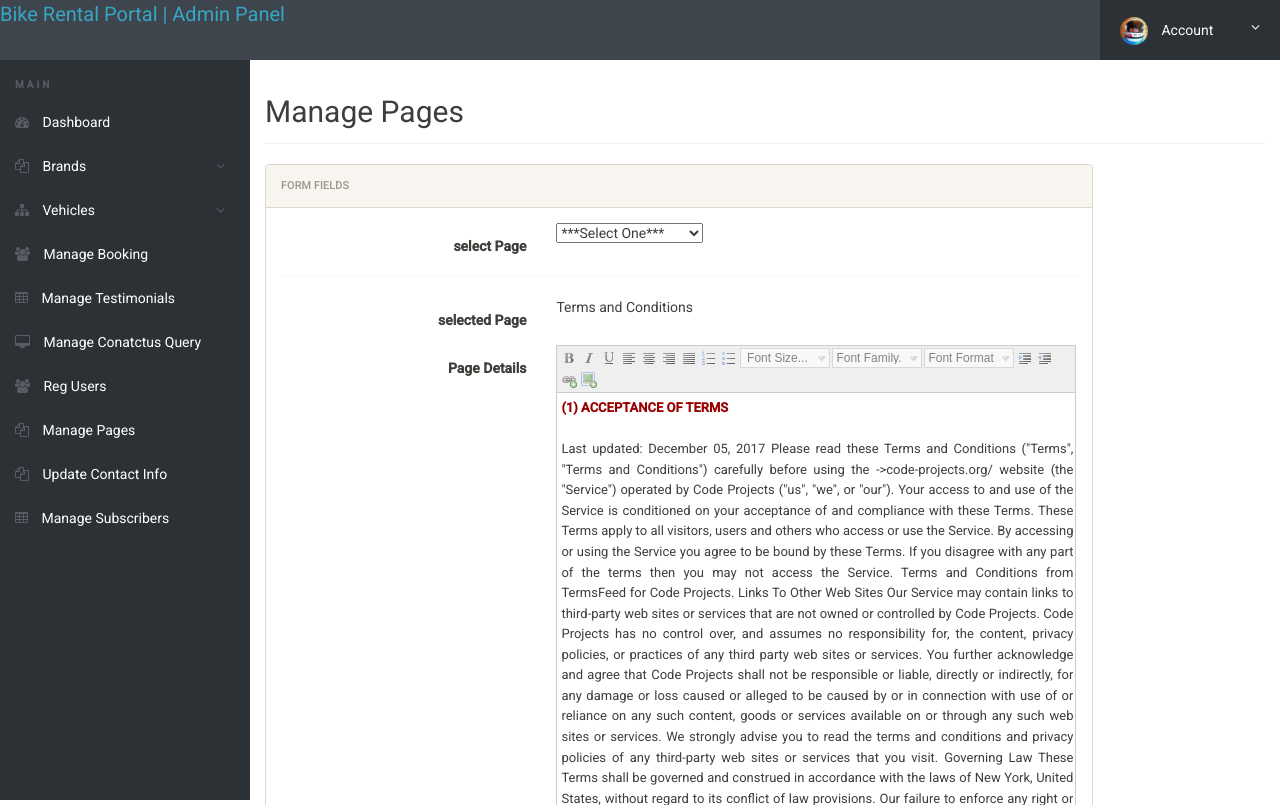
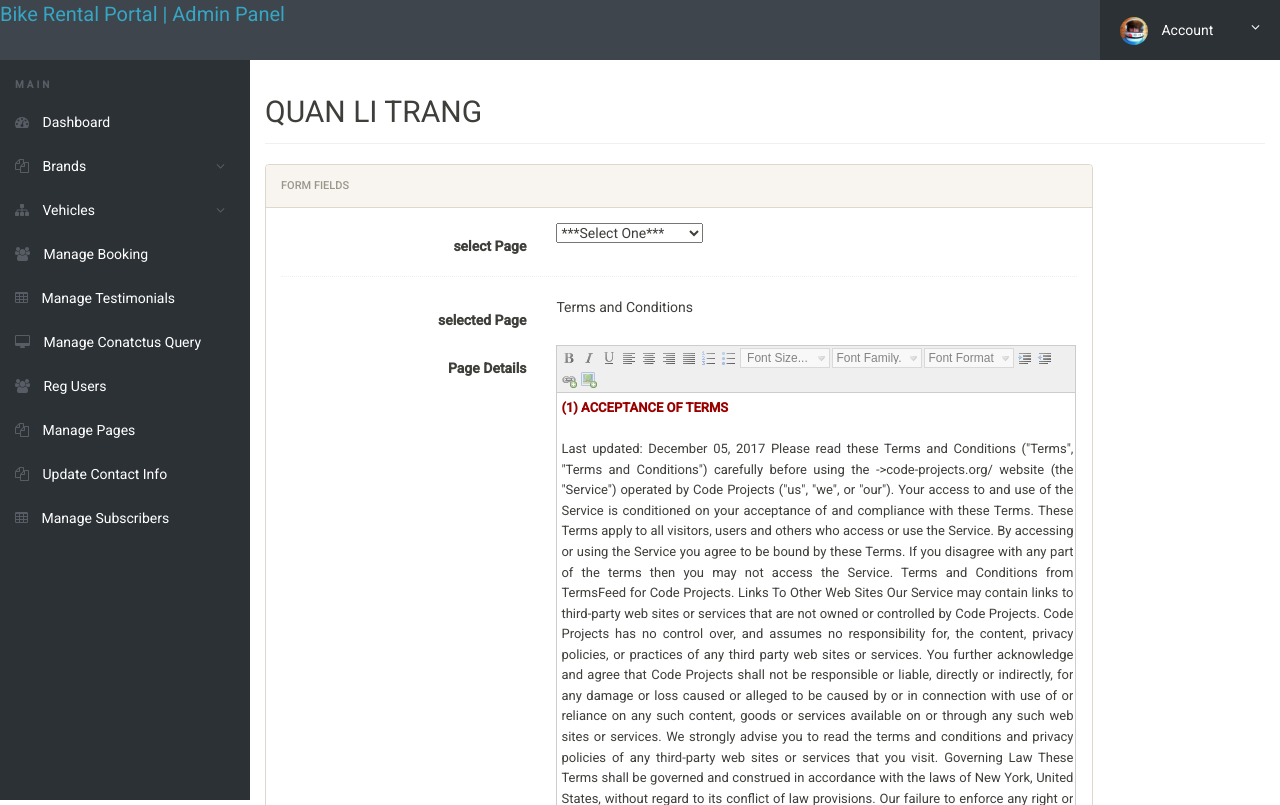
Before and after one commit to leeking29081994/bikerenta, a PHP site: page /admin/manage-pages.php?type=terms in a window 1280 px wide. Shown: the top 805 px of the page. Run offline with PHP 8.4, Linux system fonts and the light colour scheme; a user stored in the database is signed in; data comes from the database, SQL or seed files in the repository; data that the repository does not hold is empty.

Commit message:
fixbug39

```diff
--- a/admin/manage-pages.php
+++ b/admin/manage-pages.php
@@ -119,7 +119,7 @@ function MM_jumpMenu(targ,selObj,restore){ //v3.0
 				<div class="row">
 					<div class="col-md-12">
 
-						<h2 class="page-title">Manage Pages </h2>
+						<h2 class="page-title">QUAN LI TRANG </h2>
 
 						<div class="row">
 							<div class="col-md-10">
```
